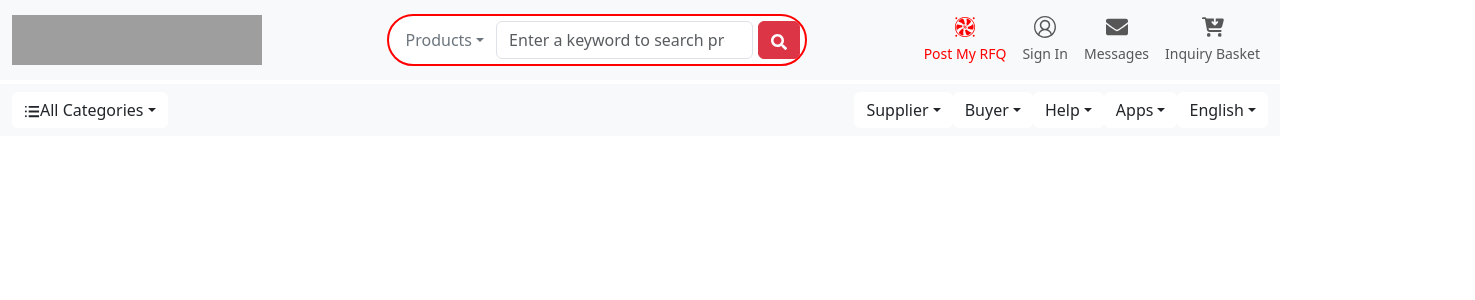
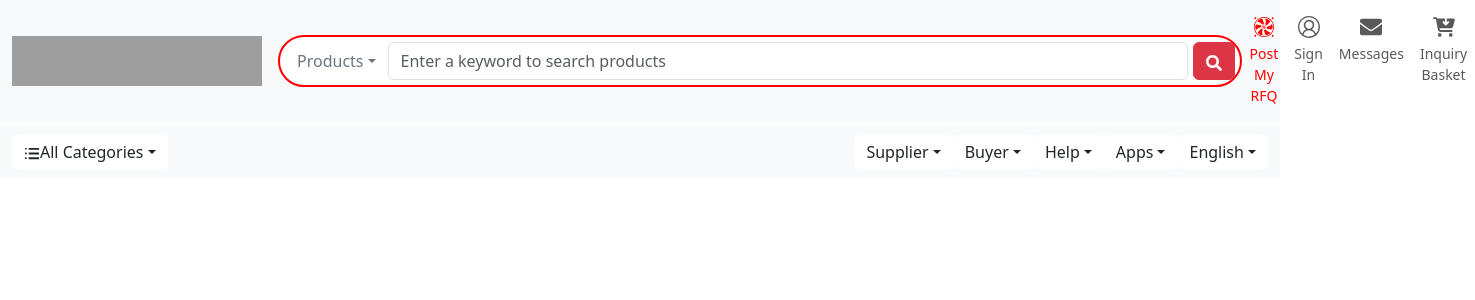
Before and after one commit to zyzyzly/navbar, a React (Create React App) app: page / in a window 1280 px wide. Shown: the top 300 px of the page, 1475 px wide, since content can reach past the window. Built offline with nearby package versions, Linux system fonts and the light colour scheme; grey boxes are pictures that could not be loaded.

Commit message:
changed the width of search box

```diff
--- a/src/components/navbar/navbar.css
+++ b/src/components/navbar/navbar.css
@@ -25,13 +25,13 @@ body {
   display: flex;
   align-items: center;
   background-color: #fff;
-  border-radius: 30px;
+  border-radius: 60px;
   border: 2px solid red;
   padding: 5px;
 }
 
 .search-input {
-  width: 300px;
+  width: 800px !important;
   margin-right: 5px;
 }
 
```
